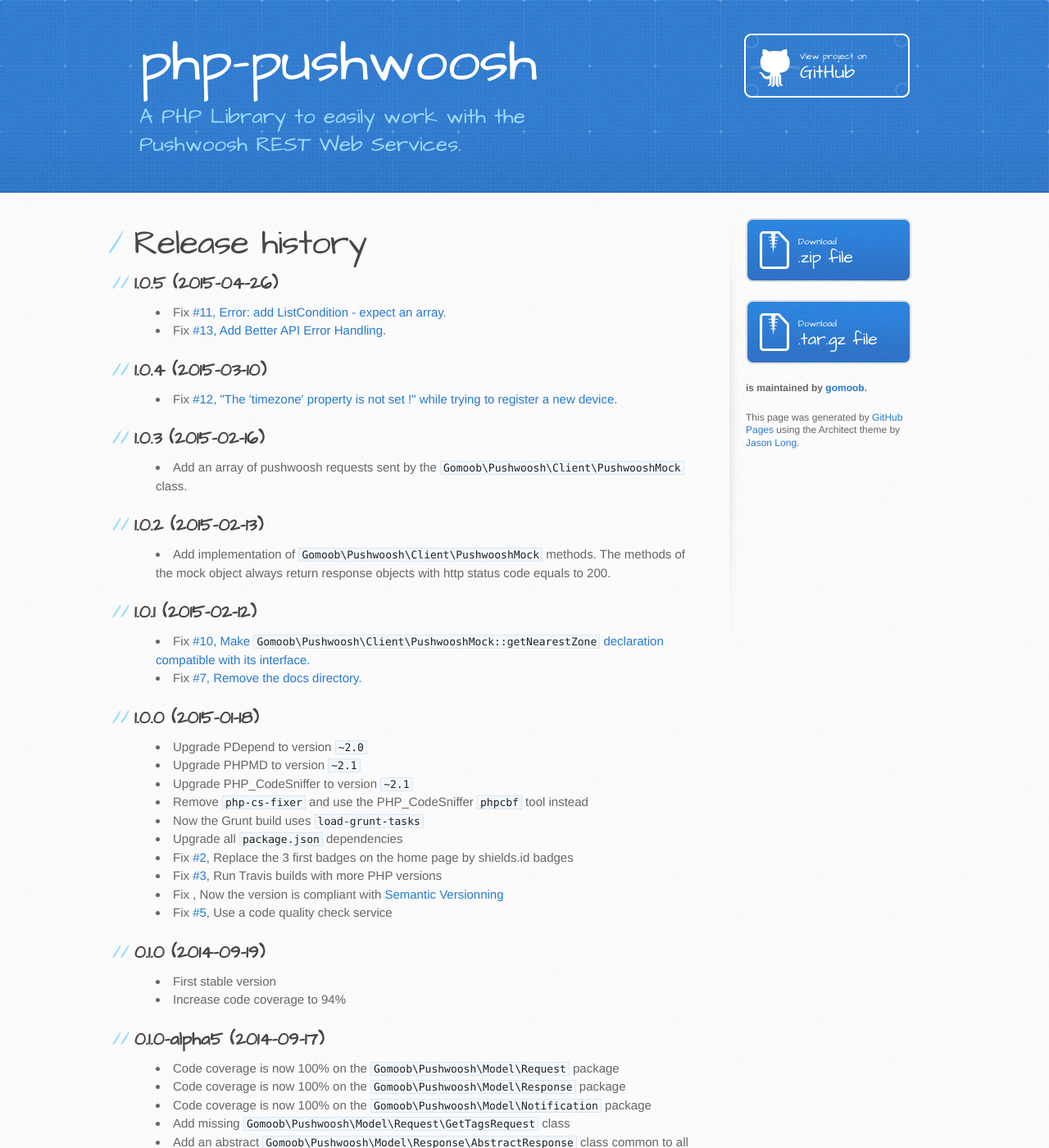
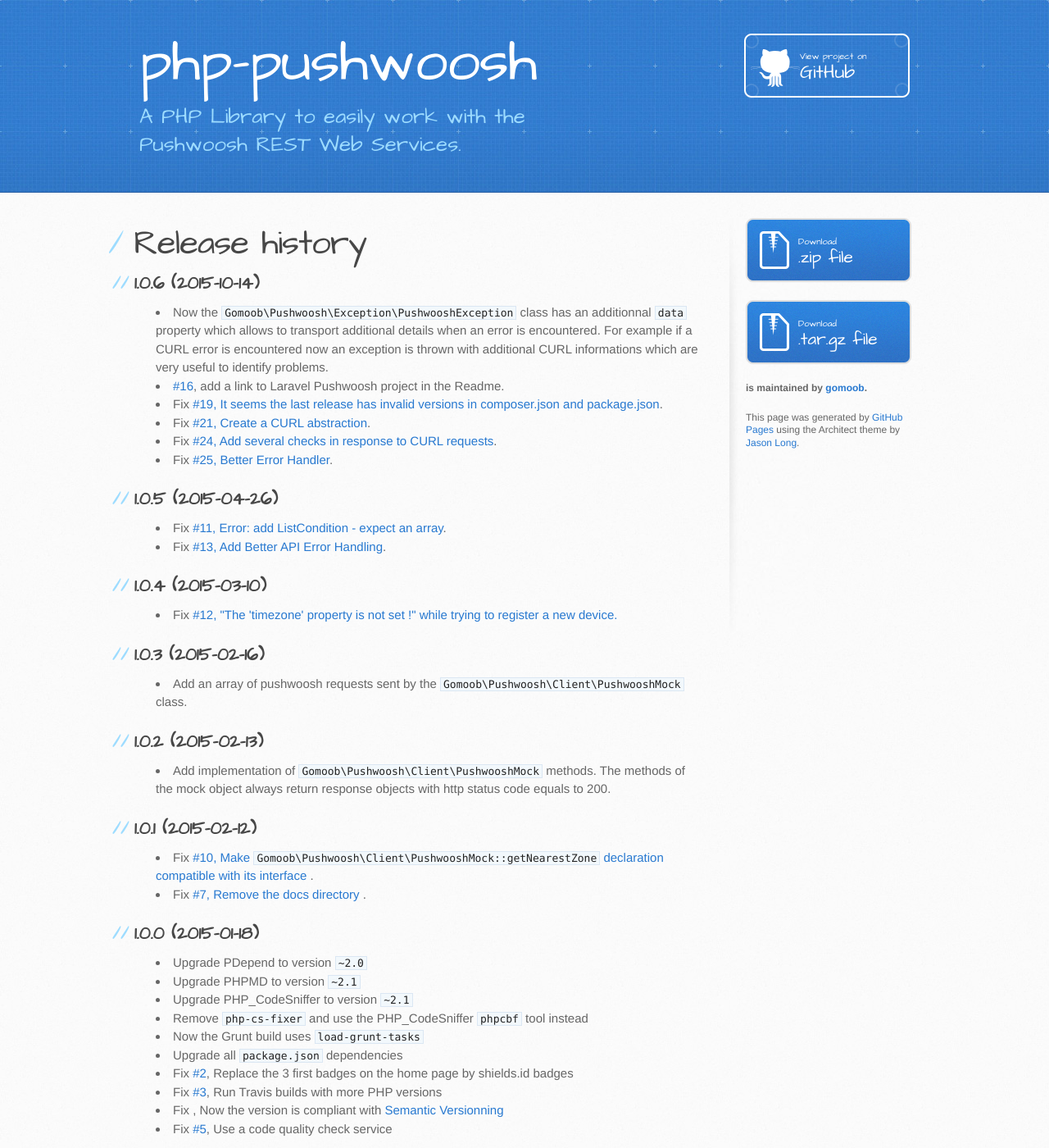
Before and after one commit to gomoob/php-pushwoosh, a Jekyll site: the page built from release-history.html, in a window 1280 px wide and 1400 px high. Shown: the whole window at 82% size. Built offline with Jekyll 4.4.1, drawn with Linux system fonts in a browser that asks for light colours; some of the changed text lies outside the part shown.

Commit message:
Prepare release notes for version 1.0.6. Update index file to add a link to the Laravel-Pushwoosh project.

```diff
--- a/release-history.html
+++ b/release-history.html
@@ -5,15 +5,48 @@
 
 <h1>Release history</h1>
 
+<h2>1.0.6 (2015-10-14)</h2>
+<ul>
+    <li>
+        Now the <code>Gomoob\Pushwoosh\Exception\PushwooshException</code> class has an additionnal <code>data</code>
+        property which allows to transport additional details when an error is encountered. For example if a CURL error
+        is encountered now an exception is thrown with additional CURL informations which are very useful to identify
+        problems.
+    </li>
+    <li>
+        <a href="https://github.com/gomoob/php-pushwoosh/pull/16">#16</a>, add a link to Laravel Pushwoosh project in
+        the Readme.
+    </li>
+    <li>
+        Fix <a href="https://github.com/gomoob/php-pushwoosh/issues/19">#19, It seems the last release has invalid
+        versions in composer.json and package.json</a>.
+    </li>
+    <li>Fix <a href="https://github.com/gomoob/php-pushwoosh/issues/21">#21, Create a CURL abstraction</a>.</li>
+    <li>
+        Fix <a href="https://github.com/gomoob/php-pushwoosh/issues/24">#24, Add several checks in response to CURL
+        requests</a>.
+    </li>
+    <li>Fix <a href="https://github.com/gomoob/php-pushwoosh/issues/25">#25, Better Error Handler</a>.</li>
+</ul>
+
 <h2>1.0.5 (2015-04-26)</h2>
 <ul>
-    <li>Fix <a href="https://github.com/gomoob/php-pushwoosh/issues/11" target="_blank">#11, Error: add ListCondition - expect an array</a>.</li>
-    <li>Fix <a href="https://github.com/gomoob/php-pushwoosh/issues/13" target="_blank">#13, Add Better API Error Handling</a>.</li>
+    <li>
+        Fix <a href="https://github.com/gomoob/php-pushwoosh/issues/11" target="_blank">#11, Error: add ListCondition -
+        expect an array</a>.
+    </li>
+    <li>
+        Fix <a href="https://github.com/gomoob/php-pushwoosh/issues/13" target="_blank">#13, Add Better API Error
+        Handling</a>.
+    </li>
 </ul>
 
 <h2>1.0.4 (2015-03-10)</h2>
 <ul>
-    <li>Fix <a href="https://github.com/gomoob/php-pushwoosh/issues/12" target="_blank">#12, "The 'timezone' property is not set !" while trying to register a new device.</a></li>
+    <li>
+        Fix <a href="https://github.com/gomoob/php-pushwoosh/issues/12" target="_blank">#12, "The 'timezone' property is
+        not set !" while trying to register a new device.</a>
+    </li>
 </ul>
 
 <h2>1.0.3 (2015-02-16)</h2>
@@ -23,13 +56,23 @@
 
 <h2>1.0.2 (2015-02-13)</h2>
 <ul>
-    <li>Add implementation of <code>Gomoob\Pushwoosh\Client\PushwooshMock</code> methods. The methods of the mock object always return response objects with http status code equals to 200.</li>
+    <li>
+        Add implementation of <code>Gomoob\Pushwoosh\Client\PushwooshMock</code> methods. The methods of the mock object
+        always return response objects with http status code equals to 200.
+    </li>
 </ul>
 
 <h2>1.0.1 (2015-02-12)</h2>
 <ul>
-    <li>Fix <a href="https://github.com/gomoob/php-pushwoosh/issues/10" target="_blank">#10, Make <code>Gomoob\Pushwoosh\Client\PushwooshMock::getNearestZone</code> declaration compatible with its interface.</a></li>
-    <li>Fix <a href="https://github.com/gomoob/php-pushwoosh/issues/7" target="_blank">#7, Remove the docs directory.</a></li>
+    <li>
+        Fix <a href="https://github.com/gomoob/php-pushwoosh/issues/10" target="_blank">#10, Make
+        <code>Gomoob\Pushwoosh\Client\PushwooshMock::getNearestZone</code> declaration compatible with its interface</a>
+        .
+    </li>
+    <li>
+        Fix <a href="https://github.com/gomoob/php-pushwoosh/issues/7" target="_blank">#7, Remove the docs directory</a>
+        .
+    </li>
 </ul>
 
 <h2>1.0.0 (2015-01-18)</h2>
@@ -108,8 +151,13 @@
 <h2>0.1.0-alpha3 (2014-06-25)</h2>
 <ul>
     <li>Third alpha release</li>
-    <li>Complete the IOS notification implementation into the <code>Gomoob\Pushwoosh\Model\Notification\IOS</code> class</li>
-    <li>Remove a duplicated method in the <code>Gomoob\Pushwoosh\Model\Request\UnregistereDeviceRequest</code> class</li>
+    <li>
+        Complete the IOS notification implementation into the <code>Gomoob\Pushwoosh\Model\Notification\IOS</code> class
+        .
+    </li>
+    <li>
+        Remove a duplicated method in the <code>Gomoob\Pushwoosh\Model\Request\UnregistereDeviceRequest</code> class.
+    </li>
 </ul>
 
 <h2>0.1.0-alpha2 (2014-06-13)</h2>
```
Also changed, not shown: index.html (+7 -0 lines).
